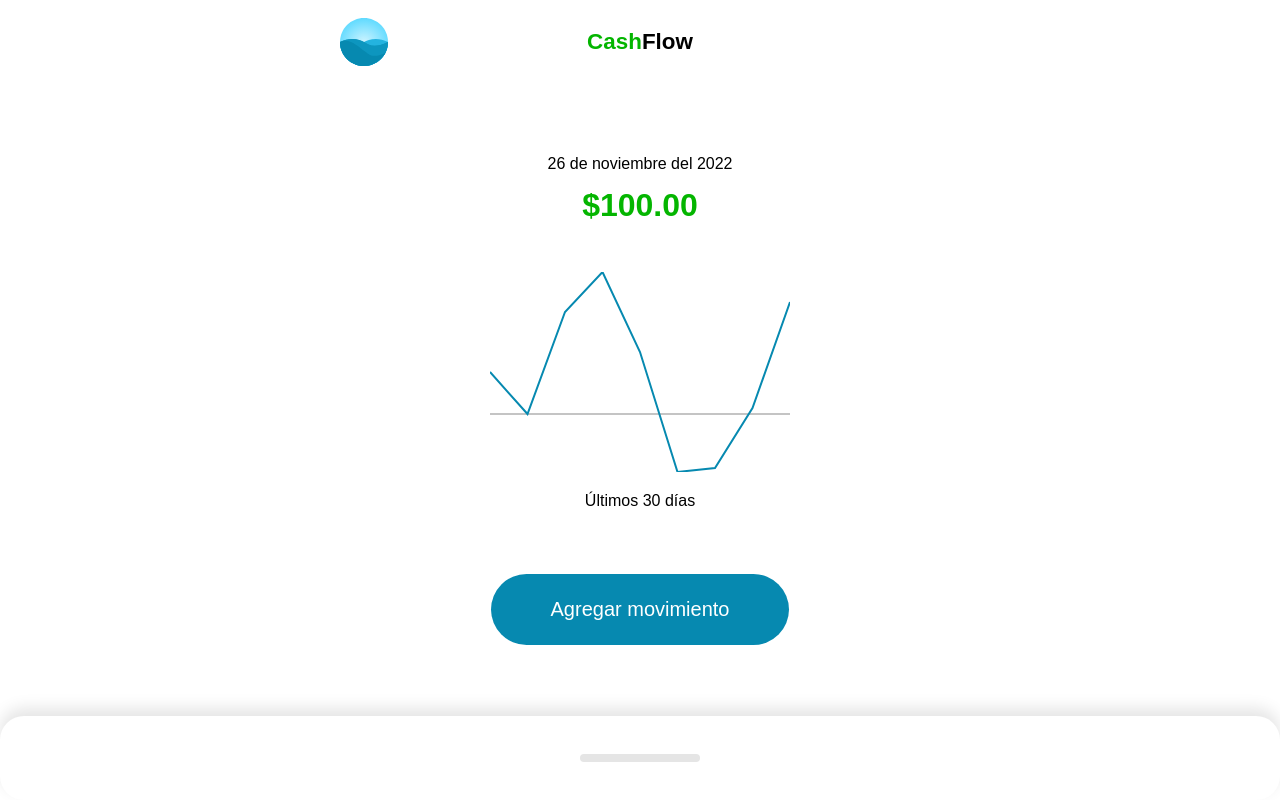
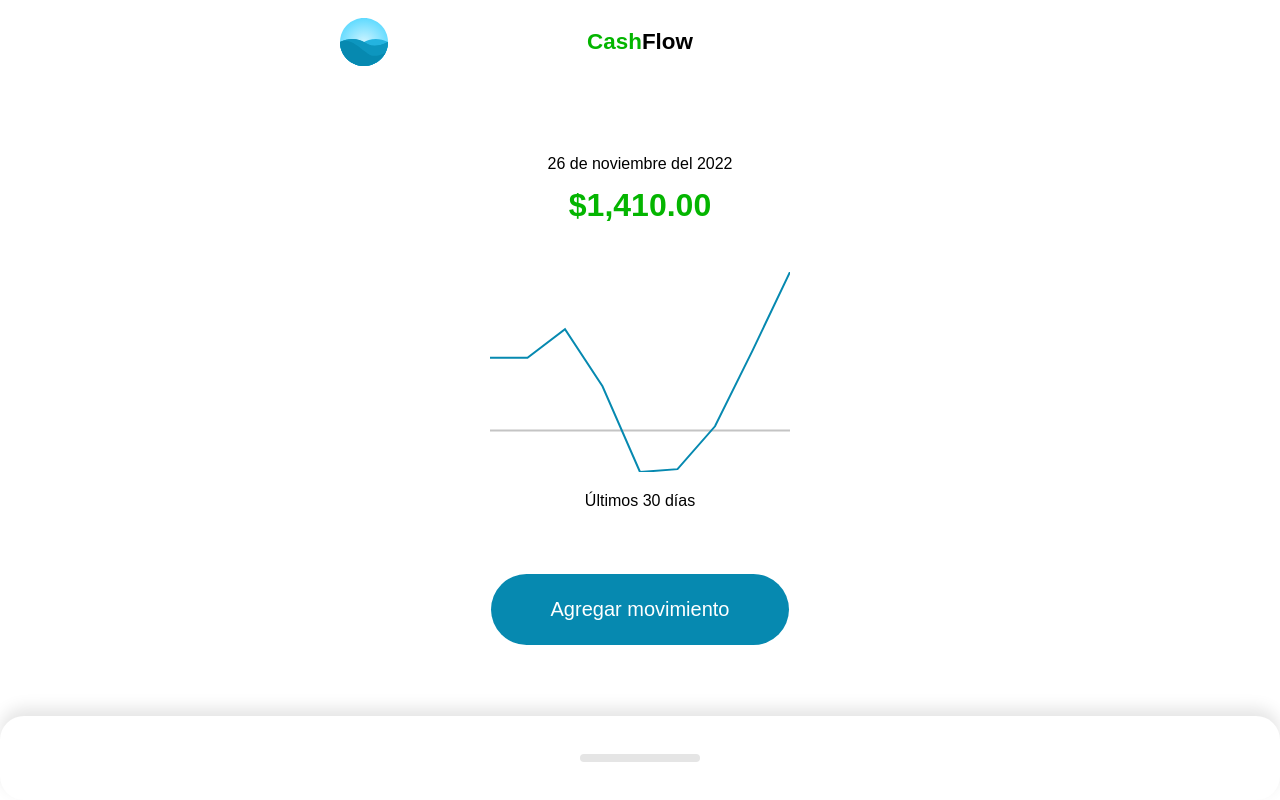
Before and after one commit to FranciscoJCC/cashMovements, a Vue app: page / in a window 1280 px wide. Built offline with nearby package versions, Linux system fonts and the light colour scheme.

Commit message:
Se agrega funcion de mostrar monto segun el monto seleccionado en la gráfica

```diff
--- a/src/components/Action.vue
+++ b/src/components/Action.vue
@@ -64,7 +64,13 @@ export default {
       this.type == "gasto" ? (movement.amount = movement.amount * -1) : "";
 
       this.$emit("saveMovement", movement);
+      this.cleanForm();
       this.showModal = false;
+    },
+    cleanForm() {
+      this.movement.title = "";
+      this.movement.amount = 0;
+      this.movement.description = "";
     },
   },
 };
--- a/src/components/Home.vue
+++ b/src/components/Home.vue
@@ -8,10 +8,10 @@
         :label="'Ahorro total'"
         :date="date"
         :amount="amount"
-        :total-amount="200000"
+        :totalAmount="totalAmount"
       >
         <template #graphic>
-          <Graphic :amounts="amounts" />
+          <Graphic :amounts="amounts" @select="select" />
         </template>
 
         <template #action>
@@ -55,18 +55,24 @@ export default {
         .map((m) => m.amount);
 
       return lastDays.map((m, i) => {
-        const lastMovements = lastDays.slice(0, i);
+        const lastMovements = lastDays.slice(0, i + 1);
 
         return lastMovements.reduce((addition, movement) => {
           return addition + movement;
         }, 0);
       });
     },
+
+    totalAmount() {
+      return this.movements.reduce((addition, movement) => {
+        return addition + movement.amount;
+      }, 0);
+    },
   },
 
   data() {
     return {
-      amount: 100,
+      amount: 0,
       /*  amounts: [100, 200, 500, 200, -400, -600, 0, 300, 500, 500], */
       date: "26 de noviembre del 2022",
       movements: [
@@ -147,11 +153,30 @@ export default {
     addMovement(movement) {
       /* console.log(movement); */
       this.movements.push(movement);
+      this.save();
     },
     remove(id) {
       let index = this.movements.findIndex((movement) => movement.id === id);
       this.movements.splice(index, 1);
+      this.save();
     },
+
+    save() {
+      localStorage.setItem("movements", JSON.stringify(this.movements));
+    },
+
+    select(el) {
+      this.amount = el;
+    },
+  },
+  mounted() {
+    /* const movements = JSON.parse(localStorage.getItem("movements"));
+
+    if (Array.isArray(movements)) {
+      this.movements = movements?.map((movement) => {
+        return { ...movement, time: new Date(movement.time) };
+      });
+    } */
   },
 };
 </script>
--- a/src/components/Resume/Graphic.vue
+++ b/src/components/Resume/Graphic.vue
@@ -49,7 +49,7 @@ export default {
         const x = (300 / total) * (index + 1);
         const y = this.amountToPixels(amount);
         return `${points} ${x},${y}`;
-      }, "0,100");
+      }, `0,${this.amountToPixels(this.amounts.length ? this.amounts[0] : 0)}`);
     },
     zero() {
       return this.amountToPixels(0);
@@ -90,6 +90,14 @@ export default {
       this.showPointer = false;
     },
   },
+
+  watch: {
+    pointer(value) {
+      const index = Math.ceil(value / (300 / this.amounts.length));
+      if (index < 0 || index > this.amounts.length) return;
+      this.$emit("select", this.amounts[index - 1]);
+    },
+  },
 };
 </script>
 
--- a/src/components/Resume/Index.vue
+++ b/src/components/Resume/Index.vue
@@ -35,7 +35,7 @@ export default {
   },
   computed: {
     amountShow() {
-      return this.amount !== null ? this.amount : this.totalAmount;
+      return this.amount > 0 ? this.amount : this.totalAmount;
     },
     labelShow() {
       return this.date == null ? this.label : this.date;
```
